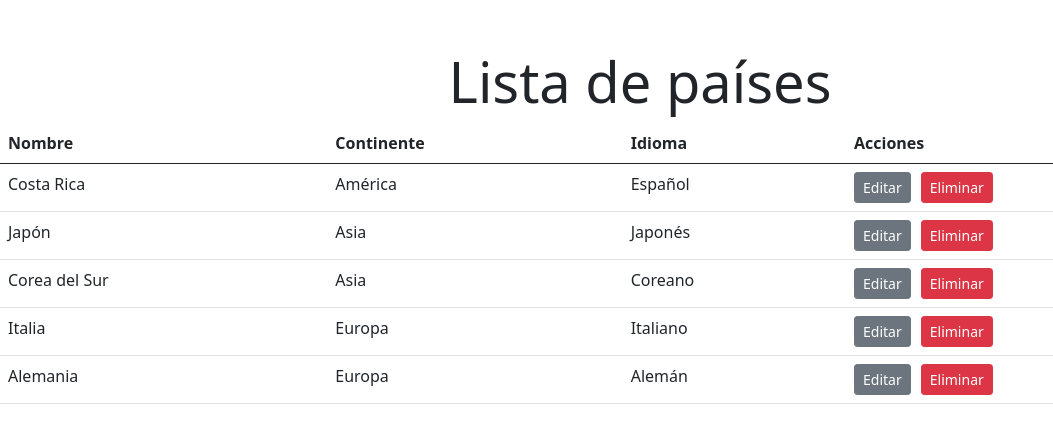
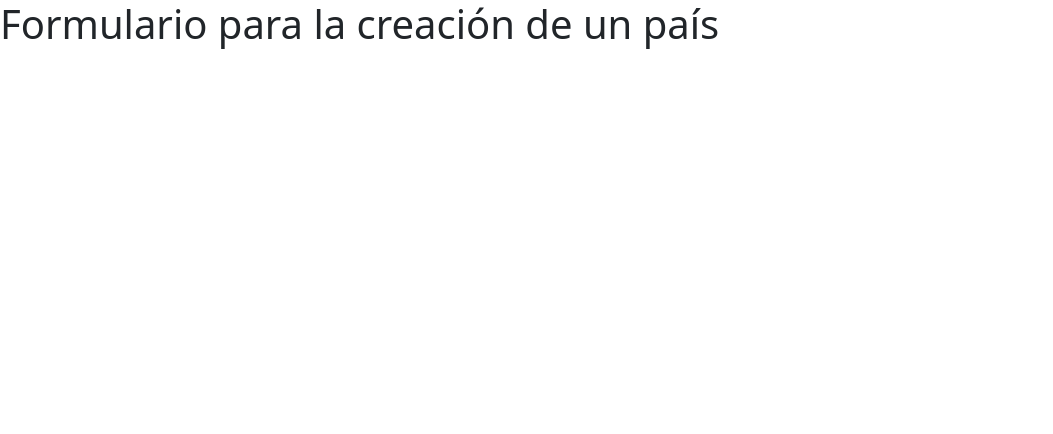
Before and after one commit to AngDM01/frontend-lab, a Vue app: page /country in a window 1280 px wide. Shown: the top 434 px of the page, without its empty margins (0-1053 px from the left). Built offline with nearby package versions, Linux system fonts and the light colour scheme; no server answers.

Commit message:
Agregando rutas al front-end. Laboratorio #5

```diff
--- a/package.json
+++ b/package.json
@@ -10,7 +10,8 @@
   "dependencies": {
     "axios": "^1.12.1",
     "core-js": "^3.8.3",
-    "vue": "^3.2.13"
+    "vue": "^3.2.13",
+    "vue-router": "^4.5.1"
   },
   "devDependencies": {
     "@babel/core": "^7.12.16",
--- a/src/App.vue
+++ b/src/App.vue
@@ -1,19 +1,7 @@
 <template>
-  <CountriesList />
+  <router-view></router-view>
 </template>
 
-<script>
-import CountriesList from './components/CountriesList.vue';
+<script></script>
 
-export default {
-  name: 'App',
-  components: {
-    CountriesList,
-  }
-}
-</script>
-
-<style>
-#app {
-}
-</style>
+<style></style>
--- /dev/null
+++ b/src/components/CountryForm.vue
@@ -0,0 +1,17 @@
+<template>
+  <div>
+    <h1>Formulario para la creación de un país</h1>
+  </div>
+</template>
+
+<script>
+  export default {
+    setup() {
+      return{};
+    }
+  }
+</script>
+
+<style lang="scss" scoped>
+
+</style>
--- a/src/main.js
+++ b/src/main.js
@@ -1,4 +1,15 @@
-import { createApp } from 'vue'
-import App from './App.vue'
+import { createApp } from 'vue';
+import App from "./App.vue";
+import { createRouter, createWebHistory } from "vue-router";
+import CountriesList from './components/CountriesList.vue';
+import CountryForm from './components/CountryForm.vue';
 
-createApp(App).mount('#app')
+const router = createRouter ({
+  history: createWebHistory(),
+  routes: [
+    {path:"/", name: "home", component: CountriesList},
+    {path:"/country", name: "countryForm", component: CountryForm},
+  ]
+})
+
+createApp(App).use(router).mount('#app')
```
Also changed, not shown: 1 other file (tests, documents, lock files or other folders).
